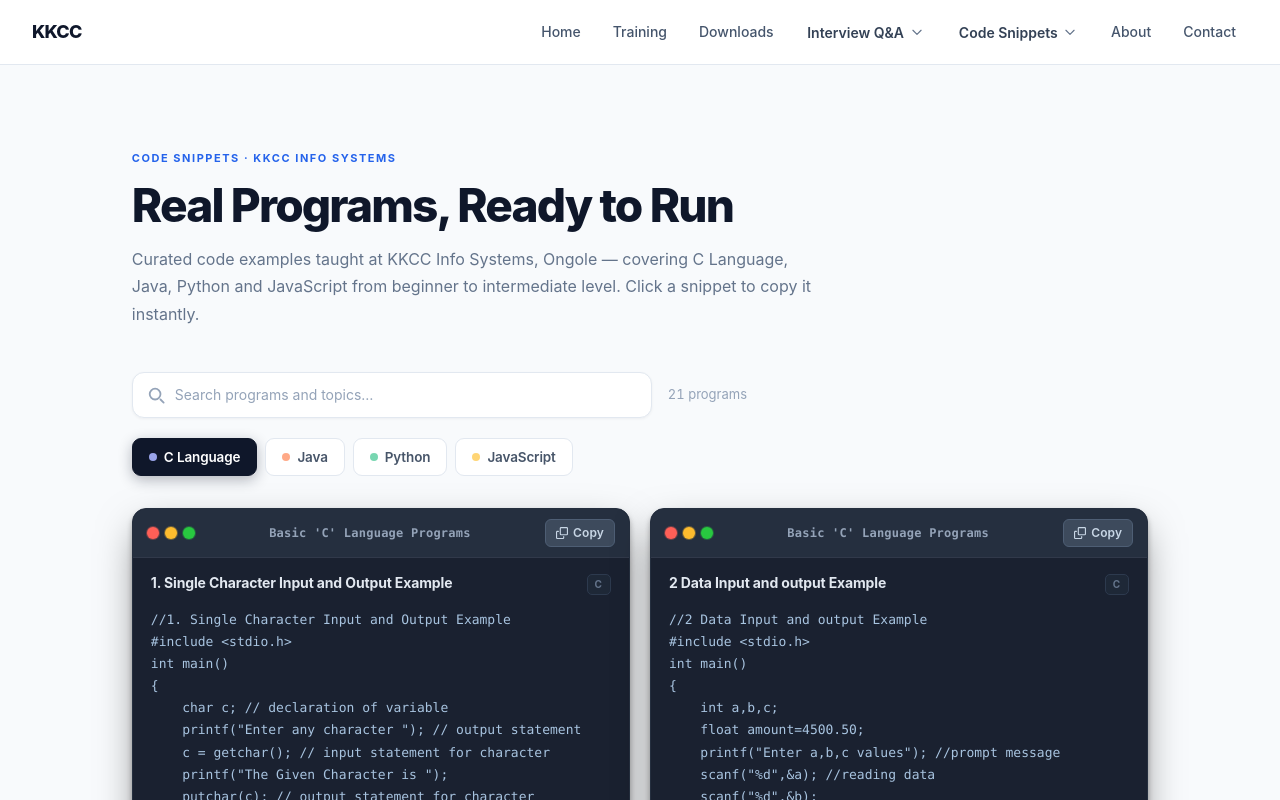
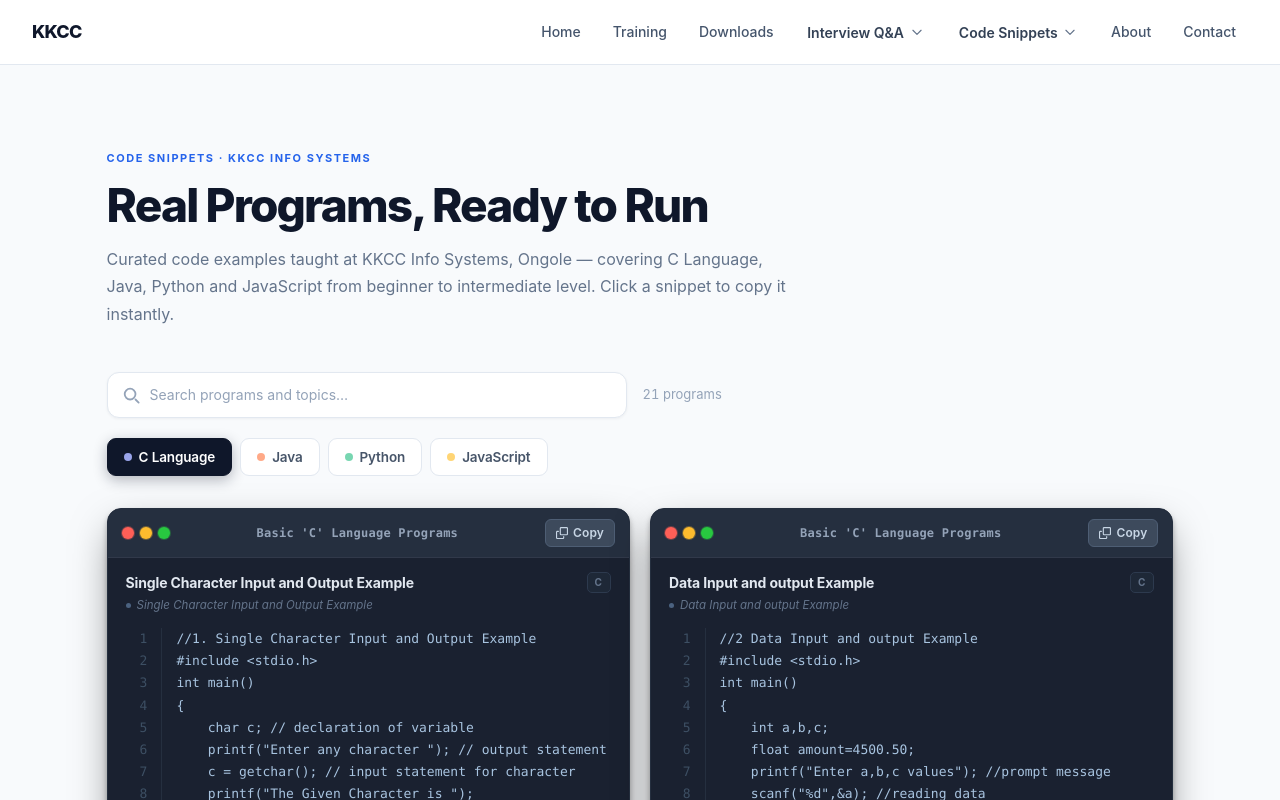
Before and after one commit to Pushpeshlingam1407/KkccinfoSystems, a Next.js app: page /code-snippets in a window 1280 px wide. Shown: the top 800 px of the page. Built offline with nearby package versions, Linux system fonts and the light colour scheme.

Commit message:
feat: implement dynamic code snippet viewer with filtering and copy functionality

```diff
--- a/components/CodeSnippets.module.css
+++ b/components/CodeSnippets.module.css
@@ -53,7 +53,9 @@
   border-radius: 12px;
   padding: 0 14px;
   box-shadow: 0 1px 3px rgba(15, 23, 42, 0.05);
-  transition: border-color 0.18s, box-shadow 0.18s;
+  transition:
+    border-color 0.18s,
+    box-shadow 0.18s;
 }
 .search:focus-within {
   border-color: #2563eb;
@@ -160,7 +162,9 @@
   box-shadow:
     0 4px 6px -1px rgba(0, 0, 0, 0.4),
     0 16px 40px -8px rgba(0, 0, 0, 0.5);
-  transition: transform 0.2s ease, box-shadow 0.2s ease;
+  transition:
+    transform 0.2s ease,
+    box-shadow 0.2s ease;
 }
 .card:hover {
   transform: translateY(-3px);
@@ -189,9 +193,18 @@
   border-radius: 50%;
   display: block;
 }
-.dotRed    { background: #ff5f57; box-shadow: 0 0 0 1px rgba(255,95,87,0.35); }
-.dotYellow { background: #febc2e; box-shadow: 0 0 0 1px rgba(254,188,46,0.35); }
-.dotGreen  { background: #28c840; box-shadow: 0 0 0 1px rgba(40,200,64,0.35); }
+.dotRed {
+  background: #ff5f57;
+  box-shadow: 0 0 0 1px rgba(255, 95, 87, 0.35);
+}
+.dotYellow {
+  background: #febc2e;
+  box-shadow: 0 0 0 1px rgba(254, 188, 46, 0.35);
+}
+.dotGreen {
+  background: #28c840;
+  box-shadow: 0 0 0 1px rgba(40, 200, 64, 0.35);
+}
 
 .windowTitle {
   flex: 1;
@@ -239,20 +252,43 @@
 
 .cardMeta {
   display: flex;
-  align-items: baseline;
+  align-items: flex-start;
   justify-content: space-between;
   gap: 12px;
   padding: 14px 18px 0;
+}
+.cardMetaLeft {
+  flex: 1;
+  min-width: 0;
 }
 .cardTitle {
   font-size: 14px;
   font-weight: 700;
   color: #e2e8f0;
+  margin: 0 0 4px;
+  overflow: hidden;
+  text-overflow: ellipsis;
+  white-space: nowrap;
+  letter-spacing: -0.01em;
+}
+.cardBrief {
+  display: flex;
+  align-items: center;
+  gap: 6px;
+  font-size: 11.5px;
+  color: #64748b;
   margin: 0;
   overflow: hidden;
   text-overflow: ellipsis;
   white-space: nowrap;
-  letter-spacing: -0.01em;
+  font-style: italic;
+}
+.briefDot {
+  width: 5px;
+  height: 5px;
+  border-radius: 50%;
+  background: #4b6280;
+  flex-shrink: 0;
 }
 .langTag {
   flex-shrink: 0;
@@ -275,16 +311,39 @@
   margin: 0;
   background: transparent;
   color: #a8c4e0;
-  font-family: ui-monospace, "SF Mono", Menlo, "Cascadia Code", Consolas, monospace;
+  font-family:
+    ui-monospace, "SF Mono", Menlo, "Cascadia Code", Consolas, monospace;
   font-size: 13px;
   line-height: 1.7;
   overflow-x: auto;
-  white-space: pre;
   min-height: 130px;
 }
-.pre code {
-  font: inherit;
-  color: inherit;
+.codeTable {
+  border-collapse: collapse;
+  width: 100%;
+  min-width: max-content;
+}
+.codeLine {
+  vertical-align: top;
+}
+.codeLine:hover .lineNum,
+.codeLine:hover .lineCode {
+  background: rgba(255, 255, 255, 0.03);
+}
+.lineNum {
+  user-select: none;
+  text-align: right;
+  padding: 0 14px 0 0;
+  min-width: 36px;
+  color: #3d4f63;
+  font-variant-numeric: tabular-nums;
+  border-right: 1px solid #252f3f;
+  white-space: nowrap;
+}
+.lineCode {
+  padding: 0 0 0 14px;
+  white-space: pre;
+  color: #a8c4e0;
 }
 
 .loadingGrid {
@@ -318,9 +377,15 @@
   animation: shimmer 1.4s infinite linear;
 }
 @keyframes shimmer {
-  0%   { opacity: 0.5; }
-  50%  { opacity: 0.9; }
-  100% { opacity: 0.5; }
+  0% {
+    opacity: 0.5;
+  }
+  50% {
+    opacity: 0.9;
+  }
+  100% {
+    opacity: 0.5;
+  }
 }
 
 .emptyState {
--- a/components/CodeSnippets.tsx
+++ b/components/CodeSnippets.tsx
@@ -7,18 +7,27 @@ import styles from "./CodeSnippets.module.css";
 type Snippet = { section: string; code: string; language: string };
 
 const categories = [
-  { id: "c",          label: "C Language",   file: "c_programs.html",          color: "#A8B4FF" },
-  { id: "java",       label: "Java",          file: "java_programs.html",       color: "#FFA07A" },
-  { id: "python",     label: "Python",        file: "python_programs.html",     color: "#69D2A8" },
-  { id: "javascript", label: "JavaScript",    file: "javascript_programs.html", color: "#FFD066" },
+  { id: "c", label: "C Language", file: "c_programs.html", color: "#A8B4FF" },
+  { id: "java", label: "Java", file: "java_programs.html", color: "#FFA07A" },
+  {
+    id: "python",
+    label: "Python",
+    file: "python_programs.html",
+    color: "#69D2A8",
+  },
+  {
+    id: "javascript",
+    label: "JavaScript",
+    file: "javascript_programs.html",
+    color: "#FFD066",
+  },
 ] as const;
 
-type CategoryId = typeof categories[number]["id"];
+type CategoryId = (typeof categories)[number]["id"];
 
 function parseSnippets(markup: string): Snippet[] {
   const doc = new DOMParser().parseFromString(markup, "text/html");
-  let section =
-    doc.querySelector("main h1")?.textContent?.trim() || "Programs";
+  let section = doc.querySelector("main h1")?.textContent?.trim() || "Programs";
   const snippets: Snippet[] = [];
   doc.querySelectorAll("main h1, .code-window").forEach((el) => {
     if (el.tagName === "H1") section = el.textContent?.trim() || section;
@@ -37,23 +46,41 @@ function parseSnippets(markup: string): Snippet[] {
   return snippets;
 }
 
-/** Pull the first meaningful line as the card title */
+/** Extract the first comment line as a short description */
+function briefFromCode(code: string): string {
+  for (const raw of code.split("\n")) {
+    const line = raw.trim();
+    // Match //1. Foo, //2 Bar, # comment, /* comment */
+    const match =
+      line.match(/^\/\/\d*[\.\s]*(.*)/)?.[1]?.trim() ||
+      line.match(/^#\s+(.*)/)?.[1]?.trim() ||
+      line.match(/^\/\*+\s*(.*?)\s*\*+\//)?.[1]?.trim();
+    if (match && match.length > 3) return match;
+  }
+  return "";
+}
+
+/** Strip the leading number + comment from the first line of code */
 function titleFromCode(code: string): string {
-  for (const line of code.split("\n")) {
-    const trimmed = line.trim();
-    if (!trimmed) continue;
-    // strip comment markers
-    const clean = trimmed.replace(/^\/\/\s?/, "").replace(/^#\s?/, "").trim();
-    if (clean.length > 2) return clean;
+  const brief = briefFromCode(code);
+  if (brief) return brief;
+  for (const raw of code.split("\n")) {
+    const line = raw.trim();
+    if (line && !line.startsWith("//") && !line.startsWith("#")) return line;
   }
   return "Code Snippet";
+}
+
+/* Add line numbers to code */
+function withLineNumbers(code: string): { num: number; text: string }[] {
+  return code.split("\n").map((text, i) => ({ num: i + 1, text }));
 }
 
 export default function CodeSnippets() {
   const params = useSearchParams();
   const requested = (params.get("tech") || "c").toLowerCase() as CategoryId;
   const [categoryId, setCategoryId] = useState<CategoryId>(
-    categories.some((c) => c.id === requested) ? requested : "c"
+    categories.some((c) => c.id === requested) ? requested : "c",
   );
   const [snippets, setSnippets] = useState<Snippet[]>([]);
   const [query, setQuery] = useState("");
@@ -74,7 +101,9 @@ export default function CodeSnippets() {
         }
       })
       .catch(() => live && setLoadedId(categoryId));
-    return () => { live = false; };
+    return () => {
+      live = false;
+    };
   }, [active, categoryId]);
 
   const loading = loadedId !== categoryId;
@@ -82,9 +111,9 @@ export default function CodeSnippets() {
   const results = useMemo(
     () =>
       snippets.filter((s) =>
-        `${s.section} ${s.code}`.toLowerCase().includes(query.toLowerCase())
+        `${s.section} ${s.code}`.toLowerCase().includes(query.toLowerCase()),
       ),
-    [snippets, query]
+    [snippets, query],
   );
 
   async function copy(code: string, idx: number) {
@@ -95,23 +124,29 @@ export default function CodeSnippets() {
 
   return (
     <section className={styles.page} aria-labelledby="cs-title">
-      {/* ── Page Header ─────────────────────────────────── */}
       <header className={styles.hero}>
-        <span className={styles.eyebrow}>Code Snippets · KKCC Info Systems</span>
+        <span className={styles.eyebrow}>
+          Code Snippets · KKCC Info Systems
+        </span>
         <h1 id="cs-title" className={styles.heroTitle}>
           Real Programs, Ready to Run
         </h1>
         <p className={styles.heroSub}>
-          Curated code examples taught at KKCC Info Systems, Ongole — covering
-          C Language, Java, Python and JavaScript from beginner to intermediate
+          Curated code examples taught at KKCC Info Systems, Ongole — covering C
+          Language, Java, Python and JavaScript from beginner to intermediate
           level. Click a snippet to copy it instantly.
         </p>
       </header>
 
-      {/* ── Toolbar ─────────────────────────────────────── */}
       <div className={styles.toolbar}>
         <label className={styles.search} aria-label="Search snippets">
-          <svg className={styles.searchIcon} viewBox="0 0 20 20" fill="none" stroke="currentColor" strokeWidth="2">
+          <svg
+            className={styles.searchIcon}
+            viewBox="0 0 20 20"
+            fill="none"
+            stroke="currentColor"
+            strokeWidth="2"
+          >
             <circle cx="9" cy="9" r="6" />
             <path strokeLinecap="round" d="M15 15l3.5 3.5" />
           </svg>
@@ -121,24 +156,33 @@ export default function CodeSnippets() {
             placeholder="Search programs and topics…"
           />
           {query && (
-            <button className={styles.clearBtn} onClick={() => setQuery("")} aria-label="Clear">
+            <button
+              className={styles.clearBtn}
+              onClick={() => setQuery("")}
+              aria-label="Clear"
+            >
               ×
             </button>
           )}
         </label>
         <span className={styles.count}>
-          {loading ? "Loading…" : `${results.length} program${results.length !== 1 ? "s" : ""}`}
+          {loading
+            ? "Loading…"
+            : `${results.length} program${results.length !== 1 ? "s" : ""}`}
         </span>
       </div>
 
-      {/* ── Language Filter Tabs ─────────────────────────── */}
       <nav className={styles.filters} aria-label="Language filter">
         {categories.map((cat) => (
           <button
             key={cat.id}
             onClick={() => setCategoryId(cat.id)}
             className={`${styles.filterBtn} ${categoryId === cat.id ? styles.filterActive : ""}`}
-            style={categoryId === cat.id ? { "--accent": cat.color } as React.CSSProperties : undefined}
+            style={
+              categoryId === cat.id
+                ? ({ "--accent": cat.color } as React.CSSProperties)
+                : undefined
+            }
           >
             <span
               className={styles.filterDot}
@@ -149,7 +193,6 @@ export default function CodeSnippets() {
         ))}
       </nav>
 
-      {/* ── Grid ─────────────────────────────────────────── */}
       {loading ? (
         <div className={styles.loadingGrid}>
           {[0, 1, 2, 3].map((i) => (
@@ -164,25 +207,36 @@ export default function CodeSnippets() {
         <div className={styles.emptyState}>
           <svg className={styles.emptyIcon} viewBox="0 0 48 48" fill="none">
             <circle cx="24" cy="24" r="22" stroke="#CBD5E1" strokeWidth="2" />
-            <path d="M16 24h16M24 16v16" stroke="#CBD5E1" strokeWidth="2" strokeLinecap="round" />
+            <path
+              d="M16 24h16M24 16v16"
+              stroke="#CBD5E1"
+              strokeWidth="2"
+              strokeLinecap="round"
+            />
           </svg>
-          <p>No programs match <strong>&ldquo;{query}&rdquo;</strong></p>
-          <button className={styles.clearLink} onClick={() => setQuery("")}>Clear search</button>
+          <p>
+            No programs match <strong>&ldquo;{query}&rdquo;</strong>
+          </p>
+          <button className={styles.clearLink} onClick={() => setQuery("")}>
+            Clear search
+          </button>
         </div>
       ) : (
         <div className={styles.grid}>
-          {results.map((item, idx) => (
+          {results.map((item, idx) => {
+            const brief = briefFromCode(item.code);
+            const title = titleFromCode(item.code);
+            const lines = withLineNumbers(item.code);
+            return (
               <article key={`${item.section}-${idx}`} className={styles.card}>
-              {/* ── macOS Window Chrome ── */}
+                {/* macOS Window Chrome */}
                 <div className={styles.windowBar}>
                   <div className={styles.trafficLights}>
                     <span className={`${styles.dot} ${styles.dotRed}`} />
                     <span className={`${styles.dot} ${styles.dotYellow}`} />
                     <span className={`${styles.dot} ${styles.dotGreen}`} />
                   </div>
-                <span className={styles.windowTitle}>
-                  {item.section}
-                </span>
+                  <span className={styles.windowTitle}>{item.section}</span>
                   <button
                     className={`${styles.copyBtn} ${copied === idx ? styles.copyBtnDone : ""}`}
                     onClick={() => copy(item.code, idx)}
@@ -190,14 +244,22 @@ export default function CodeSnippets() {
                   >
                     {copied === idx ? (
                       <>
-                      <svg viewBox="0 0 16 16" fill="currentColor" className={styles.copyIcon}>
+                        <svg
+                          viewBox="0 0 16 16"
+                          fill="currentColor"
+                          className={styles.copyIcon}
+                        >
                           <path d="M13.78 4.22a.75.75 0 010 1.06l-7.25 7.25a.75.75 0 01-1.06 0L2.22 9.28a.75.75 0 011.06-1.06L6 10.94l6.72-6.72a.75.75 0 011.06 0z" />
                         </svg>
                         Copied
                       </>
                     ) : (
                       <>
-                      <svg viewBox="0 0 16 16" fill="currentColor" className={styles.copyIcon}>
+                        <svg
+                          viewBox="0 0 16 16"
+                          fill="currentColor"
+                          className={styles.copyIcon}
+                        >
                           <path d="M0 6.75C0 5.784.784 5 1.75 5h1.5a.75.75 0 010 1.5h-1.5a.25.25 0 00-.25.25v7.5c0 .138.112.25.25.25h7.5a.25.25 0 00.25-.25v-1.5a.75.75 0 011.5 0v1.5A1.75 1.75 0 019.25 16h-7.5A1.75 1.75 0 010 14.25v-7.5z" />
                           <path d="M5 1.75C5 .784 5.784 0 6.75 0h7.5C15.216 0 16 .784 16 1.75v7.5A1.75 1.75 0 0114.25 11h-7.5A1.75 1.75 0 015 9.25v-7.5zm1.75-.25a.25.25 0 00-.25.25v7.5c0 .138.112.25.25.25h7.5a.25.25 0 00.25-.25v-7.5a.25.25 0 00-.25-.25h-7.5z" />
                         </svg>
@@ -207,22 +269,40 @@ export default function CodeSnippets() {
                   </button>
                 </div>
 
-              {/* ── Card Title Strip ── */}
+                {/* Card Meta — title + brief description */}
                 <div className={styles.cardMeta}>
-                <h2 className={styles.cardTitle}>
-                  {titleFromCode(item.code)}
-                </h2>
-                <span className={styles.langTag}>{item.language || active.label}</span>
+                  <div className={styles.cardMetaLeft}>
+                    <h2 className={styles.cardTitle}>{title}</h2>
+                    {brief && (
+                      <p className={styles.cardBrief}>
+                        <span className={styles.briefDot} />
+                        {brief}
+                      </p>
+                    )}
+                  </div>
+                  <span className={styles.langTag}>
+                    {item.language || active.label}
+                  </span>
                 </div>
 
-              {/* ── Code Block ── */}
+                {/* Code Block with Line Numbers */}
                 <div className={styles.codePane}>
                   <pre className={styles.pre}>
-                  <code>{item.code}</code>
+                    <table className={styles.codeTable}>
+                      <tbody>
+                        {lines.map(({ num, text }) => (
+                          <tr key={num} className={styles.codeLine}>
+                            <td className={styles.lineNum}>{num}</td>
+                            <td className={styles.lineCode}>{text || " "}</td>
+                          </tr>
+                        ))}
+                      </tbody>
+                    </table>
                   </pre>
                 </div>
               </article>
-          ))}
+            );
+          })}
         </div>
       )}
     </section>
```
Also changed, not shown: components/Navbar.module.css (+10 -3 lines), components/Navbar.tsx (+2 -8 lines). Lines whose indentation alone changed are shown as unchanged.
